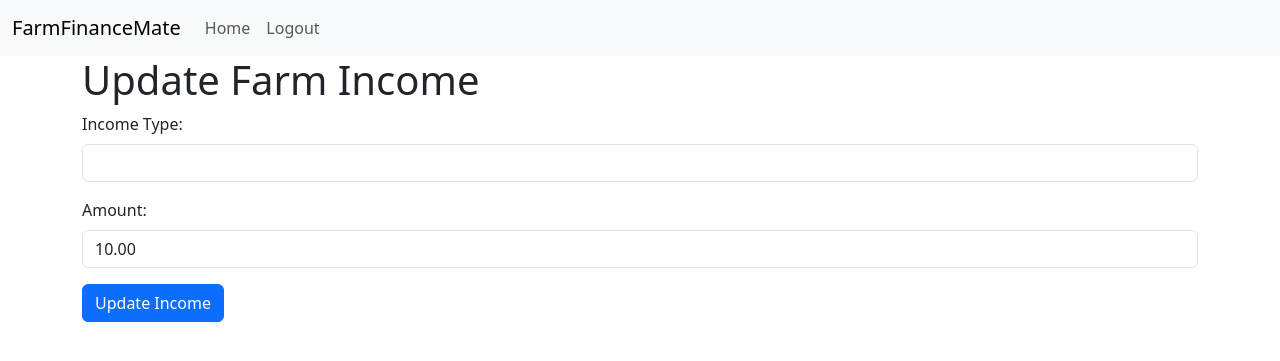
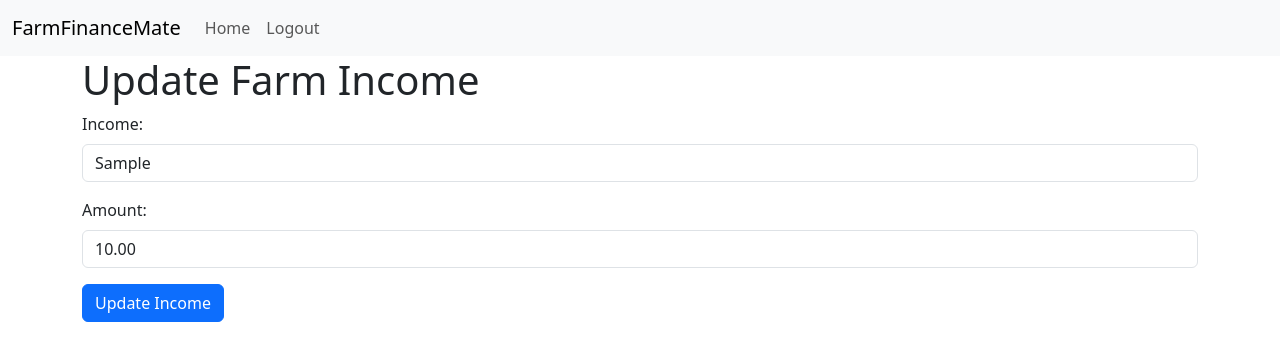
Before and after one commit to Kb-Mash/FarmFinanceMate, a Django app: page /update_income/1 in a window 1280 px wide. Shown: the top 361 px of the page. Run offline with Django 5.2, Linux system fonts and the light colour scheme; a user stored in the database is signed in; tables that the repository leaves empty hold one stand-in row (values such as "Sample post").

Commit message:
fix update income and expense to handle id parameter

```diff
--- a/farmfinancemate/moneymanagement/templates/update_expense.html
+++ b/farmfinancemate/moneymanagement/templates/update_expense.html
@@ -15,8 +15,8 @@
 <form method="post">
     {% csrf_token %}
     <div class="mb-3">
-        <label for="expense_type" class="form-label">Expense Type:</label>
-        <input type="text" class="form-control" id="expense_type" name="expense_type" value="{{ expense.expense_type }}" required>
+        <label for="expense" class="form-label">Expense Type:</label>
+        <input type="text" class="form-control" id="expense" name="expense" value="{{ expense.expense }}" required>
     </div>
     <div class="mb-3">
         <label for="amount" class="form-label">Amount:</label>
--- a/farmfinancemate/moneymanagement/templates/update_income.html
+++ b/farmfinancemate/moneymanagement/templates/update_income.html
@@ -7,8 +7,8 @@
 <form method="post">
     {% csrf_token %}
     <div class="mb-3">
-        <label for="income_type" class="form-label">Income Type:</label>
-        <input type="text" class="form-control" id="income_type" name="income_type" value="{{ income.income_type }}" required>
+        <label for="income" class="form-label">Income:</label>
+        <input type="text" class="form-control" id="income" name="income" value="{{ income.income }}" required>
     </div>
     <div class="mb-3">
         <label for="amount" class="form-label">Amount:</label>
--- a/farmfinancemate/moneymanagement/views.py
+++ b/farmfinancemate/moneymanagement/views.py
@@ -216,18 +216,18 @@ def update_expense(request, id):
     expense = FarmExpense.objects.get(id=id)
 
     if request.method == 'POST':
-        expense_type = request.POST.get('expense_type')
-        amount = request.POST.get('amount')
+        update_expense = request.POST.get('expense')
+        update_amount = request.POST.get('amount')
 
-        if expense_type and amount:
-            expense.expense_type = expense_type
-            expense.amount = amount
+        if update_expense and update_amount:
+            expense.expense = update_expense
+            expense.amount = update_amount
             expense.save()
             messages.success(request, 'Farm expense updated successfully')
-            return redirect('farm_expense')
+            return redirect('farm_expense', id=id)
         else:
             messages.error(request, 'Fill in the information')
-            return redirect('update_expense')
+            return redirect('update_expense', id=id)
 
     context = {'expense': expense}
     return render(request, 'update_expense.html', context)
@@ -247,18 +247,18 @@ def update_income(request, id):
     income = FarmIncome.objects.get(id=id)
 
     if request.method == 'POST':
-        income_type = request.POST.get('income_type')
-        amount = request.POST.get('amount')
+        update_income = request.POST.get('income')
+        update_amount = request.POST.get('amount')
 
-        if income_type and amount:
-            income.income_type = income_type
-            income.amount = amount
+        if update_income and update_amount:
+            income.income = update_income
+            income.amount = update_amount
             income.save()
             messages.success(request, 'Farm income updated successfully')
-            return redirect('farm_income')
+            return redirect('farm_income', id=id)
         else:
             messages.error(request, 'Fill in the information')
-            return redirect('update_income')
+            return redirect('update_income', id=id)
 
     context = {'income': income}
     return render(request, 'update_income.html', context)
@@ -278,7 +278,7 @@ def delete_expense(request, id):
     queryset = FarmExpense.objects.get(id=id)
     queryset.delete()
     messages.success(request, 'Expense deleted successfully.')
-    return redirect('farm_expense')
+    return redirect('farm_expense', id=id)
 
 
 @login_required
@@ -295,4 +295,4 @@ def delete_income(request, id):
     queryset = FarmIncome.objects.get(id=id)
     queryset.delete()
     messages.success(request, 'Income deleted successfully.')
-    return redirect('farm_income')
+    return redirect('farm_income', id=id)
```
